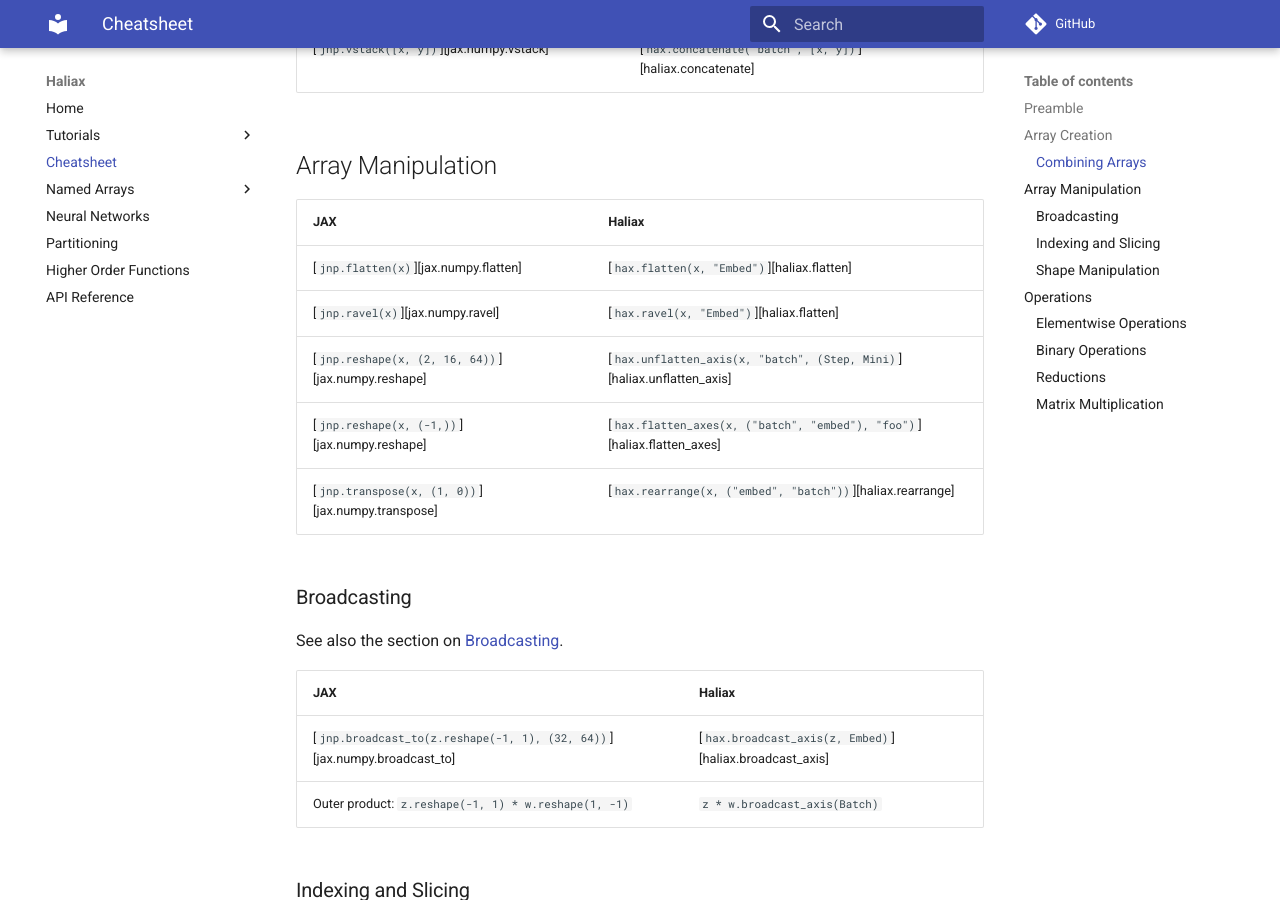
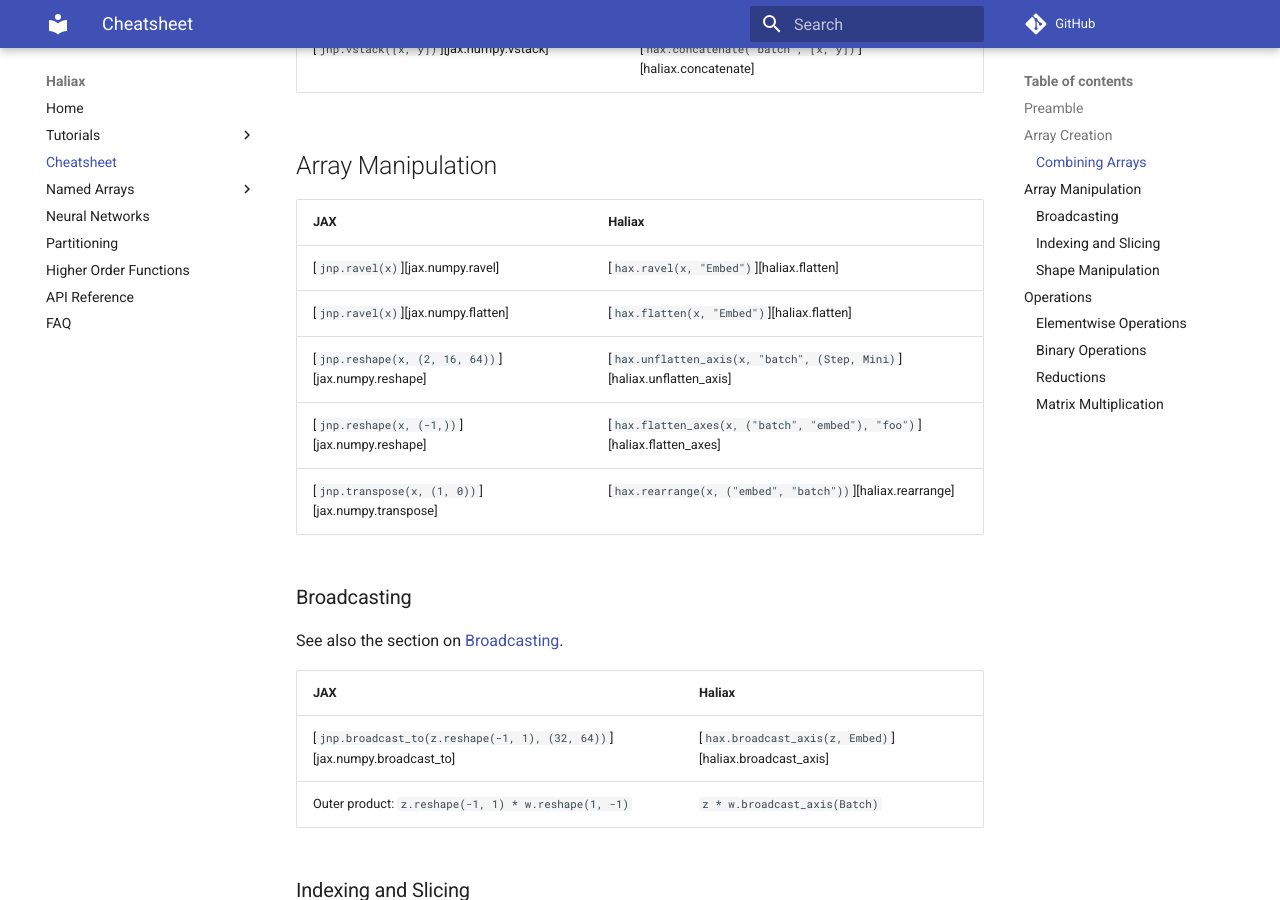
Before and after one commit to stanford-crfm/haliax, an MkDocs documentation site: the page built from docs/cheatsheet.md, in a window 1280 px wide and 900 px high, scrolled down 1704 px. Built offline with MkDocs 1.6.1 and Material for MkDocs 9.7.7, drawn with Linux system fonts in a browser that asks for light colours; comment, search, counter and statistics services are not loaded.

Commit message:
update cheatsheet

```diff
--- a/docs/cheatsheet.md
+++ b/docs/cheatsheet.md
@@ -63,8 +63,8 @@ ind = hax.arange(Axis("Index", 8), dtype=jnp.int32)
 
 | JAX                                                | Haliax                                                                  |
 |----------------------------------------------------|-------------------------------------------------------------------------|
-| [`jnp.flatten(x)`][jax.numpy.flatten]              | [`hax.flatten(x, "Embed")`][haliax.flatten]                             |
 | [`jnp.ravel(x)`][jax.numpy.ravel]                  | [`hax.ravel(x, "Embed")`][haliax.flatten]                               |
+| [`jnp.ravel(x)`][jax.numpy.flatten]                | [`hax.flatten(x, "Embed")`][haliax.flatten]                             |
 | [`jnp.reshape(x, (2, 16, 64))`][jax.numpy.reshape] | [`hax.unflatten_axis(x, "batch", (Step, Mini)`][haliax.unflatten_axis]  |
 | [`jnp.reshape(x, (-1,))`][jax.numpy.reshape]       | [`hax.flatten_axes(x, ("batch", "embed"), "foo")`][haliax.flatten_axes] |
 | [`jnp.transpose(x, (1, 0))`][jax.numpy.transpose]  | [`hax.rearrange(x, ("embed", "batch"))`][haliax.rearrange]              |
--- a/mkdocs.yml
+++ b/mkdocs.yml
@@ -85,3 +85,4 @@ nav:
   - Partitioning: 'partitioning.md'
   - Higher Order Functions: 'hof.md'
   - API Reference: 'api.md'
+  - FAQ: 'faq.md'
```
Also changed, not shown: docs/faq.md (renamed from docs/tips.md).
